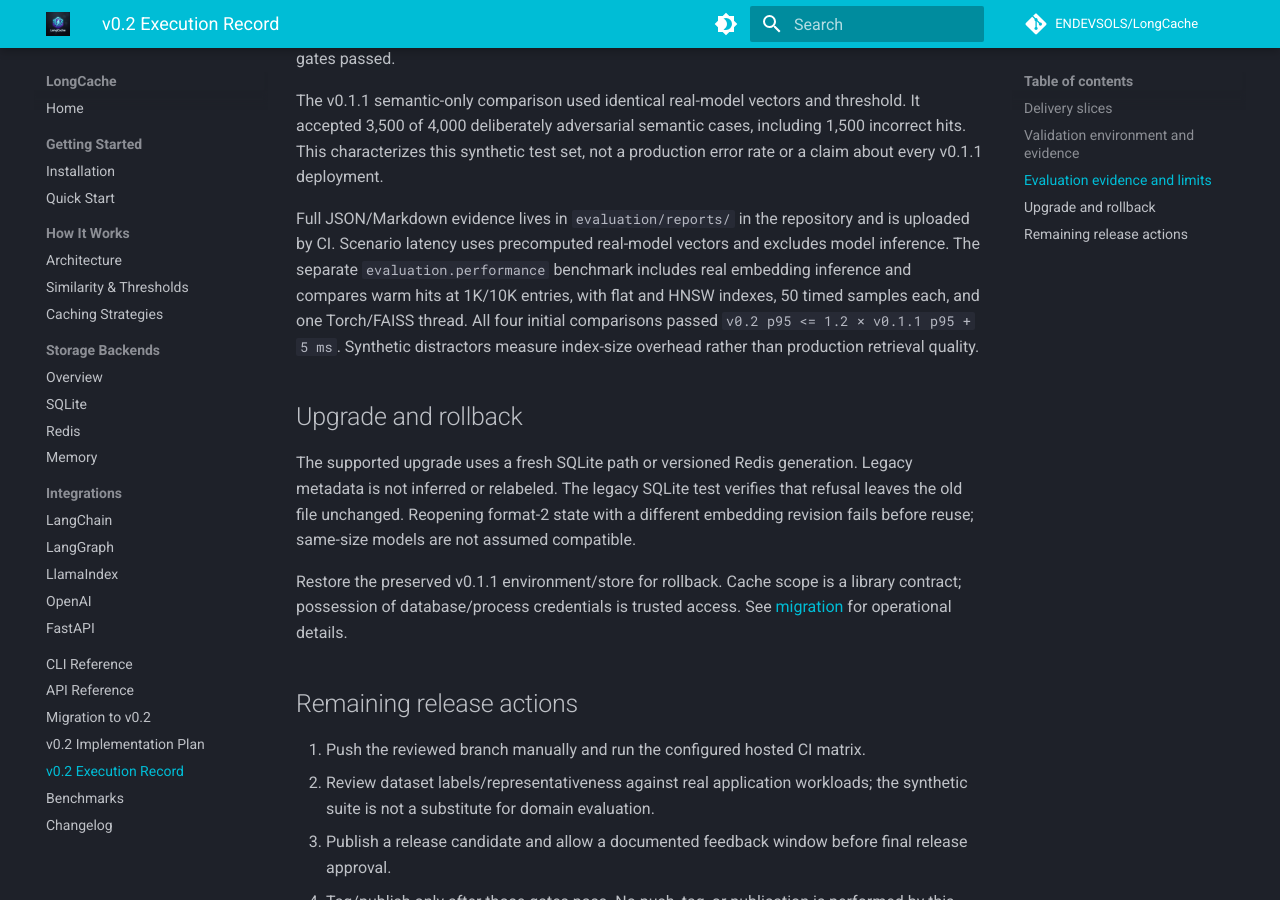
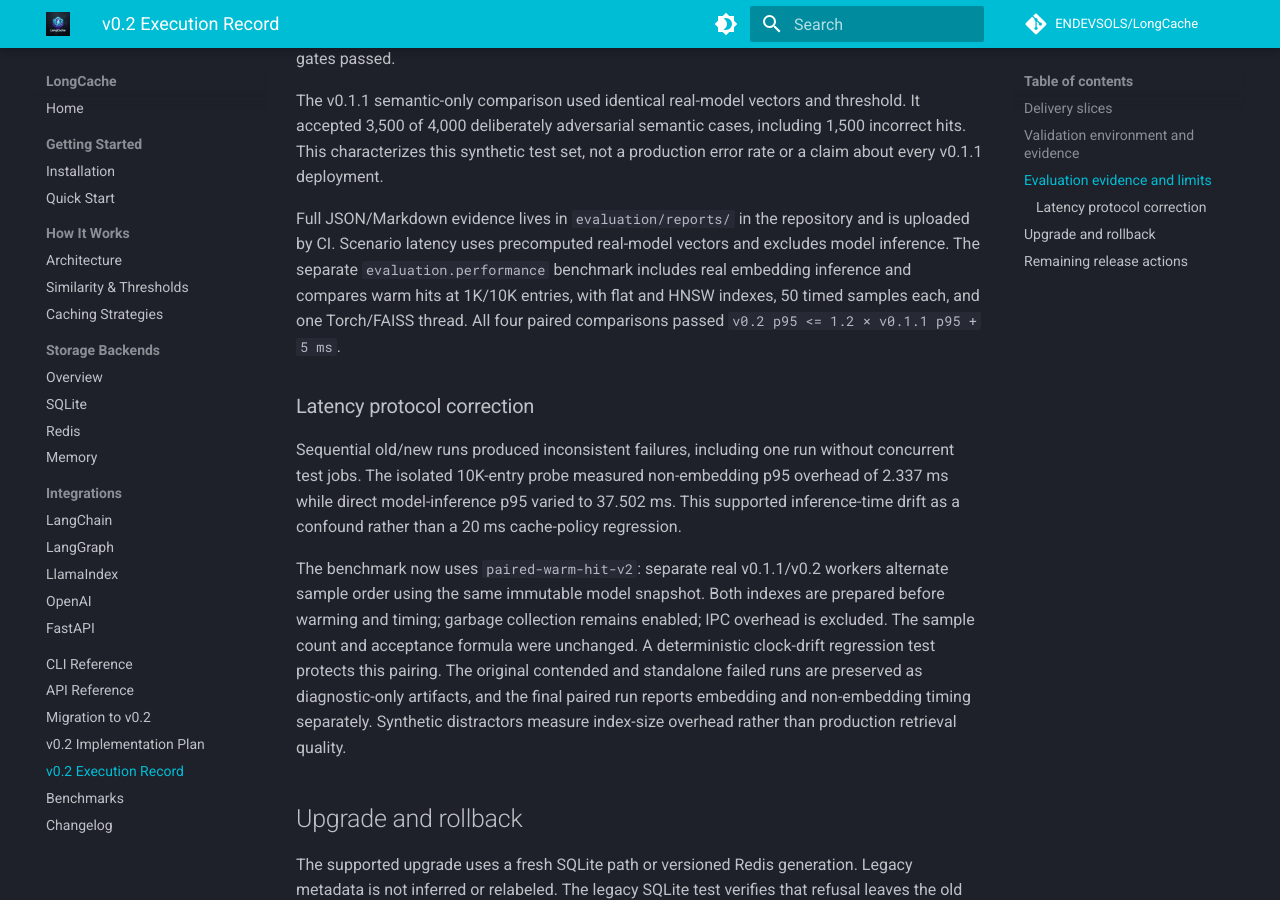
Before and after one commit to Abdullahbinmushtaq/LongCache, an MkDocs documentation site: the page built from docs/plans/v0.2.0-execution.md, in a window 1280 px wide and 900 px high, scrolled down 1910 px. Built offline with MkDocs 1.6.1 and Material for MkDocs 9.7.7, drawn with Linux system fonts in a browser that asks for light colours; comment, search, counter and statistics services are not loaded; some of the changed text lies outside the part shown.

Commit message:
test: archive final v0.2 validation and release-gate evidence

```diff
--- a/docs/plans/v0.2.0-execution.md
+++ b/docs/plans/v0.2.0-execution.md
@@ -39,7 +39,13 @@ The recorded run accepted 2,000 hits with zero incorrect hits, 100% safe-paraphr
 
 The v0.1.1 semantic-only comparison used identical real-model vectors and threshold. It accepted 3,500 of 4,000 deliberately adversarial semantic cases, including 1,500 incorrect hits. This characterizes this synthetic test set, not a production error rate or a claim about every v0.1.1 deployment.
 
-Full JSON/Markdown evidence lives in `evaluation/reports/` in the repository and is uploaded by CI. Scenario latency uses precomputed real-model vectors and excludes model inference. The separate `evaluation.performance` benchmark includes real embedding inference and compares warm hits at 1K/10K entries, with flat and HNSW indexes, 50 timed samples each, and one Torch/FAISS thread. All four initial comparisons passed `v0.2 p95 <= 1.2 × v0.1.1 p95 + 5 ms`. Synthetic distractors measure index-size overhead rather than production retrieval quality.
+Full JSON/Markdown evidence lives in `evaluation/reports/` in the repository and is uploaded by CI. Scenario latency uses precomputed real-model vectors and excludes model inference. The separate `evaluation.performance` benchmark includes real embedding inference and compares warm hits at 1K/10K entries, with flat and HNSW indexes, 50 timed samples each, and one Torch/FAISS thread. All four paired comparisons passed `v0.2 p95 <= 1.2 × v0.1.1 p95 + 5 ms`.
+
+### Latency protocol correction
+
+Sequential old/new runs produced inconsistent failures, including one run without concurrent test jobs. The isolated 10K-entry probe measured non-embedding p95 overhead of 2.337 ms while direct model-inference p95 varied to 37.502 ms. This supported inference-time drift as a confound rather than a 20 ms cache-policy regression.
+
+The benchmark now uses `paired-warm-hit-v2`: separate real v0.1.1/v0.2 workers alternate sample order using the same immutable model snapshot. Both indexes are prepared before warming and timing; garbage collection remains enabled; IPC overhead is excluded. The sample count and acceptance formula were unchanged. A deterministic clock-drift regression test protects this pairing. The original contended and standalone failed runs are preserved as diagnostic-only artifacts, and the final paired run reports embedding and non-embedding timing separately. Synthetic distractors measure index-size overhead rather than production retrieval quality.
 
 ## Upgrade and rollback
 
```
Also changed, not shown: other parts of docs/plans/v0.2.0-execution.md (+1 -1 lines), docs/benchmarks.md (+1 -1 lines), evaluation/reports/v0_2_release.md (added, +41 -0 lines), 8 other files.
